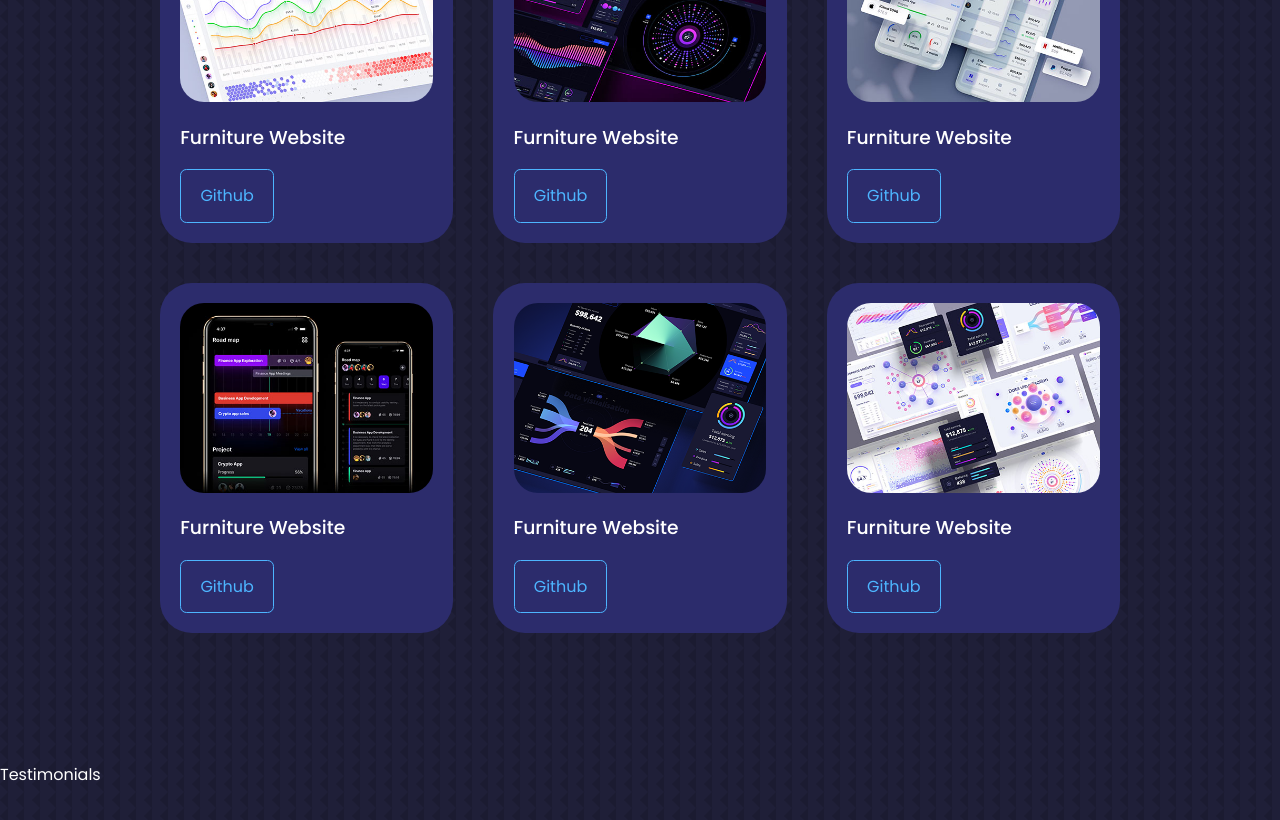
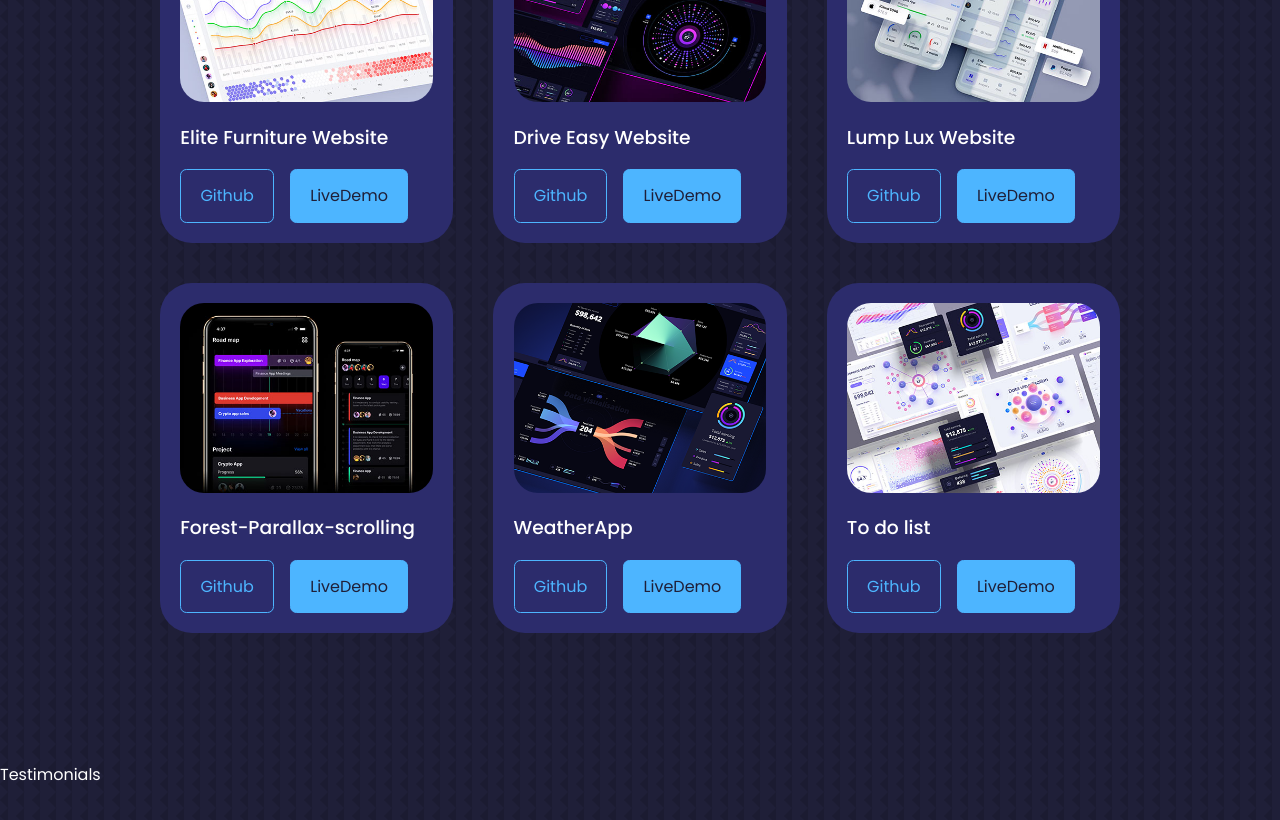
Before and after one commit to WNagorny/Portfolio-Website, a React (Create React App) app: page / in a window 1280 px wide. Shown: the part 3160-3980 px from the top of the page. Built offline with nearby package versions, Linux system fonts and the light colour scheme.

Commit message:
added small changes to portfolio section

```diff
--- a/src/components/portfolio/Portfolio.jsx
+++ b/src/components/portfolio/Portfolio.jsx
@@ -16,12 +16,50 @@ function Portfolio() {
 
       <div className="container portfolio__container">
 
-        <PortfolioArticle image ={IMG1} url='https://github.com/WNagorny/EliteFurniture-Website'/>
-        <PortfolioArticle image ={IMG2} url='hhttps://github.com/WNagorny/DriveEasy-website'/>
-        <PortfolioArticle image ={IMG3} url='https://github.com/WNagorny/LampLuxe-website'/>
-        <PortfolioArticle image ={IMG4} url='https://github.com/WNagorny/Forest-Parallax-scrolling'/>
-        <PortfolioArticle image ={IMG5} url='https://github.com/WNagorny/WeatherApp'/>
-        <PortfolioArticle image ={IMG6} url='https://github.com/WNagorny/TodoList'/>
+        <PortfolioArticle
+        image ={IMG1}
+        gitUrl='https://github.com/WNagorny/EliteFurniture-Website'
+        demoUrl ="https://wnagorny.github.io/EliteFurniture-Website/"
+        projectName = "Elite Furniture Website"
+        />
+
+        <PortfolioArticle
+        image ={IMG2}
+        gitUrl='hhttps://github.com/WNagorny/DriveEasy-website'
+        demoUrl ="https://wnagorny.github.io/DriveEasy-website/"
+        projectName = "Drive Easy Website"
+        />
+
+        <PortfolioArticle
+        image ={IMG3}
+        gitUrl='https://github.com/WNagorny/LampLuxe-website'
+        demoUrl ="https://wnagorny.github.io/LampLuxe-website/"
+        projectName = "Lump Lux Website"
+
+        />
+
+        <PortfolioArticle
+        image ={IMG4}
+        gitUrl='https://github.com/WNagorny/Forest-Parallax-scrolling'
+        demoUrl ="https://wnagorny.github.io/Forest-Parallax-scrolling/"
+        projectName = "Forest-Parallax-scrolling"
+
+        />
+
+        <PortfolioArticle
+        image ={IMG5}
+        gitUrl='https://github.com/WNagorny/WeatherApp'
+        demoUrl ="https://wnagorny.github.io/WeatherApp/"
+        projectName = "WeatherApp"
+
+         />
+
+        <PortfolioArticle
+        image ={IMG6}
+        gitUrl='https://github.com/WNagorny/TodoList'
+        demoUrl ="https://wnagorny.github.io/TodoList/"
+        projectName = "To do list"
+        />
 
       </div>
     </section>
--- a/src/components/portfolio/PortfolioArticle.jsx
+++ b/src/components/portfolio/PortfolioArticle.jsx
@@ -1,15 +1,21 @@
 import React from 'react'
+import './portfolio.css'
 
-const PortfolioArticle = ({ image, url }) => {
+
+
+const PortfolioArticle = ({ image, gitUrl, demoUrl,projectName }) => {
 	return (
 		<article className='portfolio__item'>
 			<div className='portfolio__item-image'>
-				<img src={image} alt='photo of project' />
+				<img src={image} alt='project' />
 			</div>
-			<h3>Furniture Website</h3>
+			<h3>{projectName}</h3>
 			<div className='portfolio__item-cta'>
-				<a href={url} target='_blank' className='btn'>
+				<a href={gitUrl} target='_blank' className='btn' rel='noreferrer'>
 					Github
+				</a>
+				<a href={demoUrl} target='_blank' className='btn btn-primary' rel='noreferrer'>
+					LiveDemo
 				</a>
 			</div>
 		</article>
--- a/src/components/portfolio/portfolio.css
+++ b/src/components/portfolio/portfolio.css
@@ -26,6 +26,12 @@
    margin: 1.2rem 0 1rem;
 }
 
+.portfolio__item-cta{
+   display: flex;
+   gap: 1rem;
+   bottom: 1rem;
+}
+
 
 /* ========= Media Queries (MEDIUM Devices) ================*/
 
```
